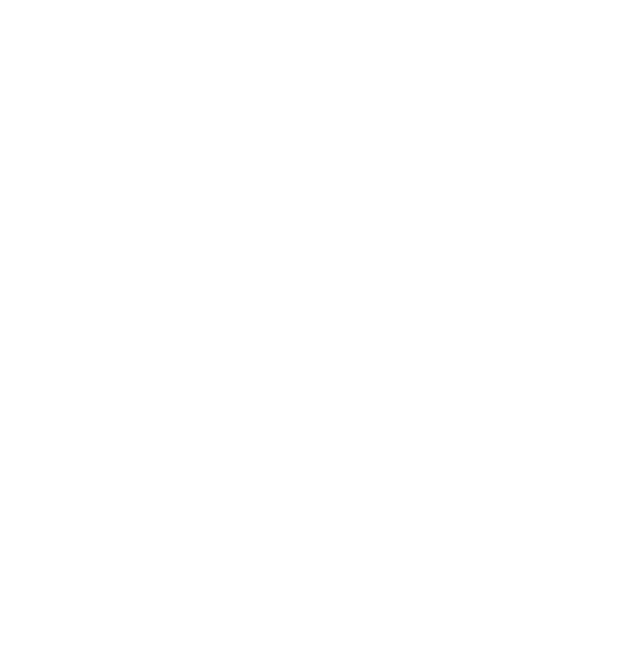
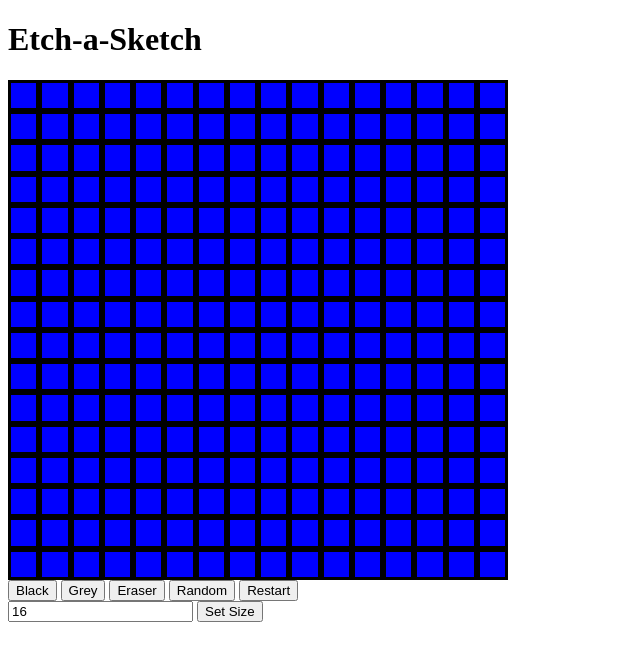
Before and after one commit to trevorharada/etch-a-sketch, a plain HTML site: page index.html in a window 1280 px wide. Shown: the whole page, without its empty margins (0-640 px from the left). Drawn offline with Linux system fonts and the light colour scheme.

Commit message:
board is able to populate

```diff
--- a/index.html
+++ b/index.html
@@ -3,9 +3,28 @@
 <head>
     <meta charset="UTF-8">
     <meta name="viewport" content="width=device-width, initial-scale=1.0">
-    <title>Document</title>
+    <link rel="stylesheet" href="./styles.css">
+    <title>Etch-a-Sketch</title>
 </head>
 <body>
-
+    <div class="flex-conainer">
+        <div class="title"><h1>Etch-a-Sketch</h1></div>
+        <div class="content">
+            <div class="sketchBoard"></div>
+            <div class="buttons">
+                <button>Black</button>
+                <button>Grey</button>
+                <button>Eraser</button>
+                <button>Random</button>
+                <button>Restart</button>
+            </div>
+            <div>
+                <input class='user' type="text" placeholder="Size of Board" value="16"
+                onchange="changeSize(this.value)"/>
+                <button>Set Size</button>
+            </div>
+        </div>
+    </div>
 </body>
+<script src="./main.js"></script>
 </html>
--- a/main.js
+++ b/main.js
@@ -0,0 +1,22 @@
+function populateBoard(size) {
+    let sketchBoard = document.querySelector('.sketchBoard');
+    let squares = sketchBoard.querySelectorAll('div');
+    squares.forEach((div) => div.remove());
+    sketchBoard.style.gridTemplateColumns = `repeat(${size}, 1fr)`;
+    sketchBoard.style.gridTemplateRows = `repeat(${size}, 1fr)`;
+
+    let numDivs = size * size
+
+    for (i = 0; i < numDivs; i++) {
+        let square = document.createElement('div');
+        square.style.backgroundColor ='blue';
+        square.style.border ='solid black'
+        sketchBoard.insertAdjacentElement('beforeend', square);
+    }
+}
+
+populateBoard(16);
+
+function changeSize(size) {
+    populateBoard(size);
+}
--- /dev/null
+++ b/styles.css
@@ -0,0 +1,5 @@
+.sketchBoard {
+    height: 500px;
+    width: 500px;
+    display: grid;
+}
```
Also changed, not shown: style.css (deleted).
